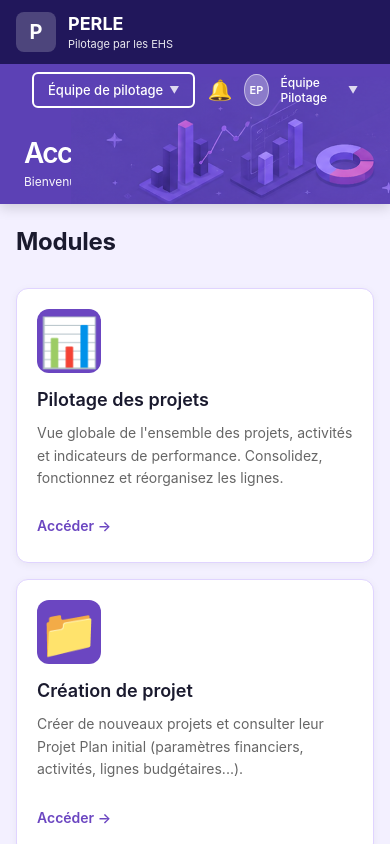
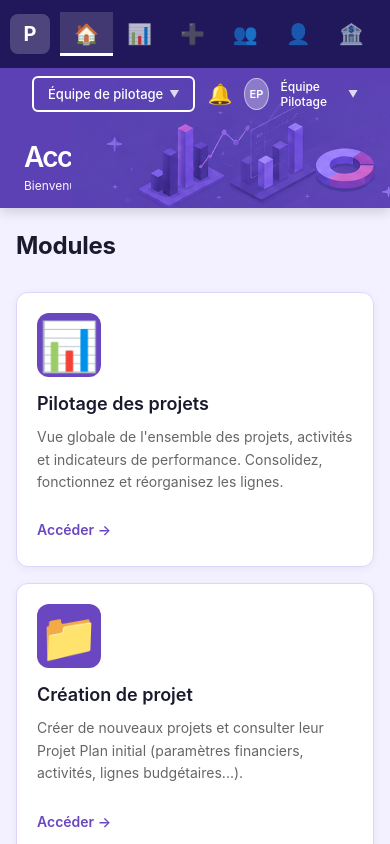
Before and after one commit to naumur2017-del/PERLE, a React (Vite) app in the folder frontend/: page / in a window 390 px wide. Built offline with nearby package versions, Linux system fonts and the light colour scheme.

Commit message:
Create PERLE React frontend

```diff
--- a/frontend/src/App.css
+++ b/frontend/src/App.css
@@ -35,7 +35,8 @@ body {
 
 /* =============== SIDEBAR =============== */
 .sidebar {
-  width: 192px;
+  width: 250px;
+  flex-shrink: 0;
   background: #21175b;
   color: white;
   display: flex;
@@ -46,7 +47,7 @@ body {
 }
 
 .sidebar-header {
-  padding: 0 16px 32px;
+  padding: 0 20px 32px;
   border-bottom: 1px solid rgba(255, 255, 255, 0.1);
   margin-bottom: 24px;
 }
@@ -94,19 +95,19 @@ body {
   background: none;
   border: none;
   color: rgba(255, 255, 255, 0.7);
-  padding: 12px 16px;
+  padding: 14px 20px;
   text-align: left;
   cursor: pointer;
   display: flex;
   align-items: center;
-  gap: 12px;
-  font-size: 14px;
+  gap: 14px;
+  font-size: 15px;
   transition: all 0.3s ease;
   font-weight: 500;
 }
 
 .nav-item:hover {
-  background: rgba(255, 255, 255, 0.1);
+  background: #6b46c1;
   color: white;
 }
 
@@ -114,12 +115,12 @@ body {
   background: rgba(255, 255, 255, 0.15);
   color: white;
   border-left: 3px solid #fff;
-  padding-left: 13px;
+  padding-left: 17px;
 }
 
 .nav-icon {
-  font-size: 18px;
-  min-width: 20px;
+  font-size: 20px;
+  min-width: 22px;
 }
 
 .nav-label {
@@ -488,8 +489,8 @@ body {
     padding: 12px 0;
     flex-direction: row;
     align-items: center;
-    justify-content: space-between;
     height: auto;
+    overflow-y: hidden;
   }
 
   .sidebar-header {
@@ -499,7 +500,21 @@ body {
   }
 
   .sidebar-nav {
-    display: none;
+    flex-direction: row;
+    flex: 1;
+    overflow-x: auto;
+    scrollbar-width: thin;
+  }
+
+  .nav-item {
+    flex: 0 0 auto;
+    padding: 10px 14px;
+  }
+
+  .nav-item.active {
+    border-left: none;
+    border-bottom: 3px solid #fff;
+    padding: 10px 14px 7px;
   }
 
   .hero-section {
@@ -537,3 +552,22 @@ body {
     display: none;
   }
 }
+
+@media (max-width: 480px) {
+  .sidebar-header {
+    padding: 0 10px;
+  }
+
+  .logo-text {
+    display: none;
+  }
+
+  .nav-label {
+    display: none;
+  }
+
+  .nav-item {
+    justify-content: center;
+    min-width: 48px;
+  }
+}
```
